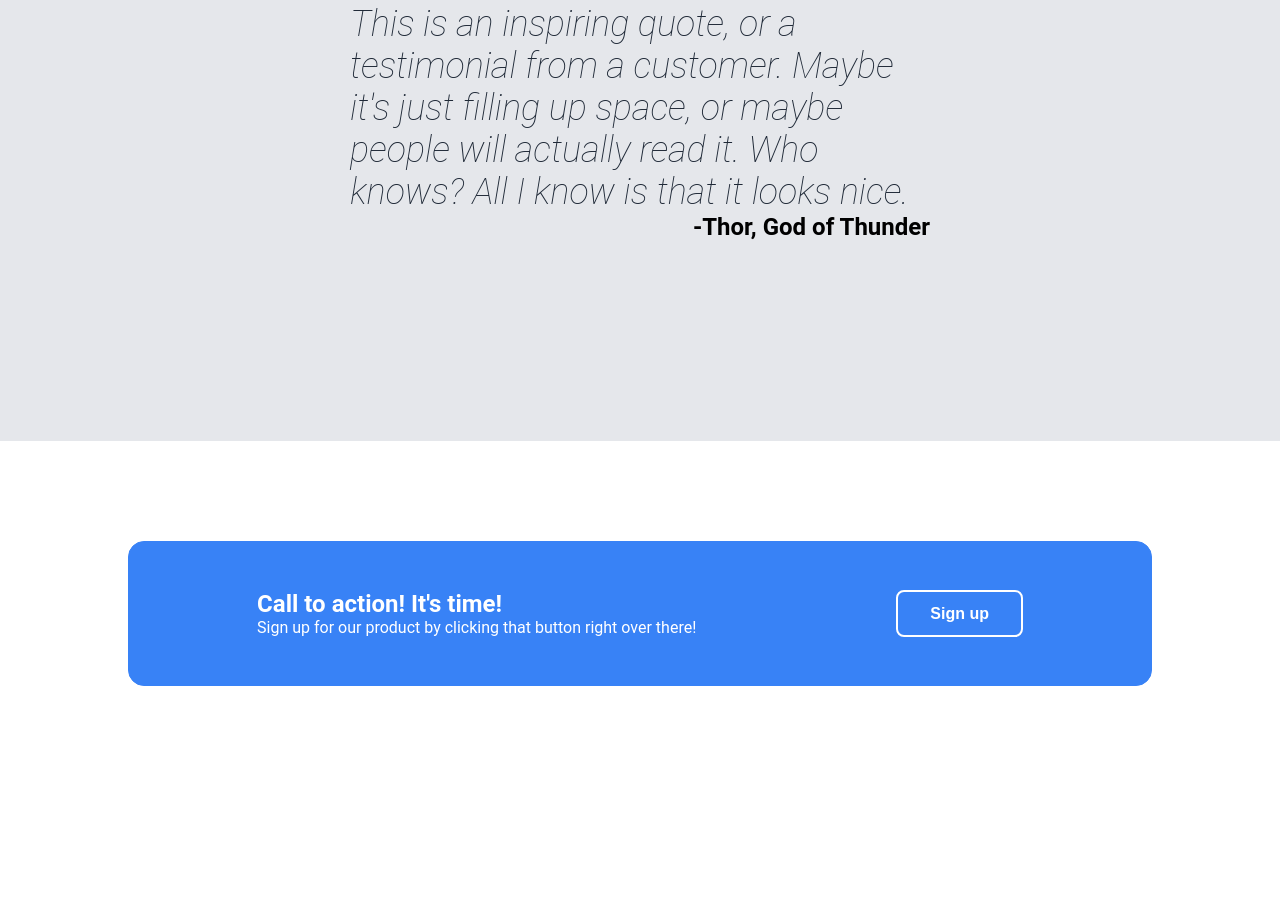
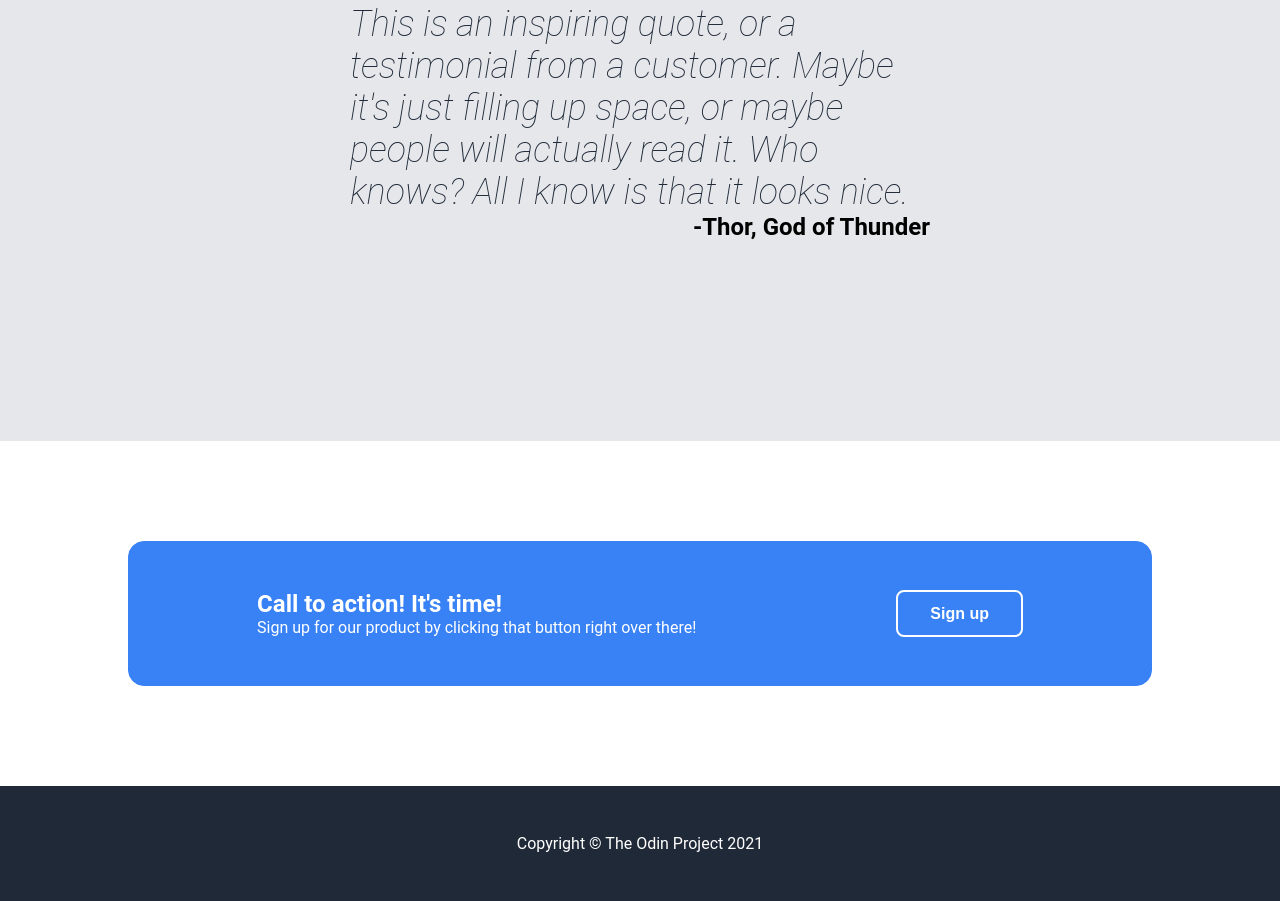
Before and after one commit to Bing76/landing-page, a plain HTML site: page index.html in a window 1280 px wide. Shown: the part 1178-2079 px from the top of the page. Before the commit the page ends 1964 px from the top, so only its background shows below. Drawn offline with Linux system fonts and the light colour scheme.

Commit message:
Add element and styling for footer in HTML and CSS

```diff
--- a/index.html
+++ b/index.html
@@ -57,6 +57,6 @@
             <button class="call-button">Sign up</button>
         </div>
     </div>
-
+    <div class="footer">Copyright © The Odin Project 2021</div>
 </body>
 </html>
--- a/styles.css
+++ b/styles.css
@@ -163,3 +163,10 @@ ul {
     font-weight: bold;
     padding-inline: 32px;
 }
+
+.footer {
+    background-color: #1F2937;
+    color: white;
+    text-align: center;
+    padding: 48px;
+}
```
